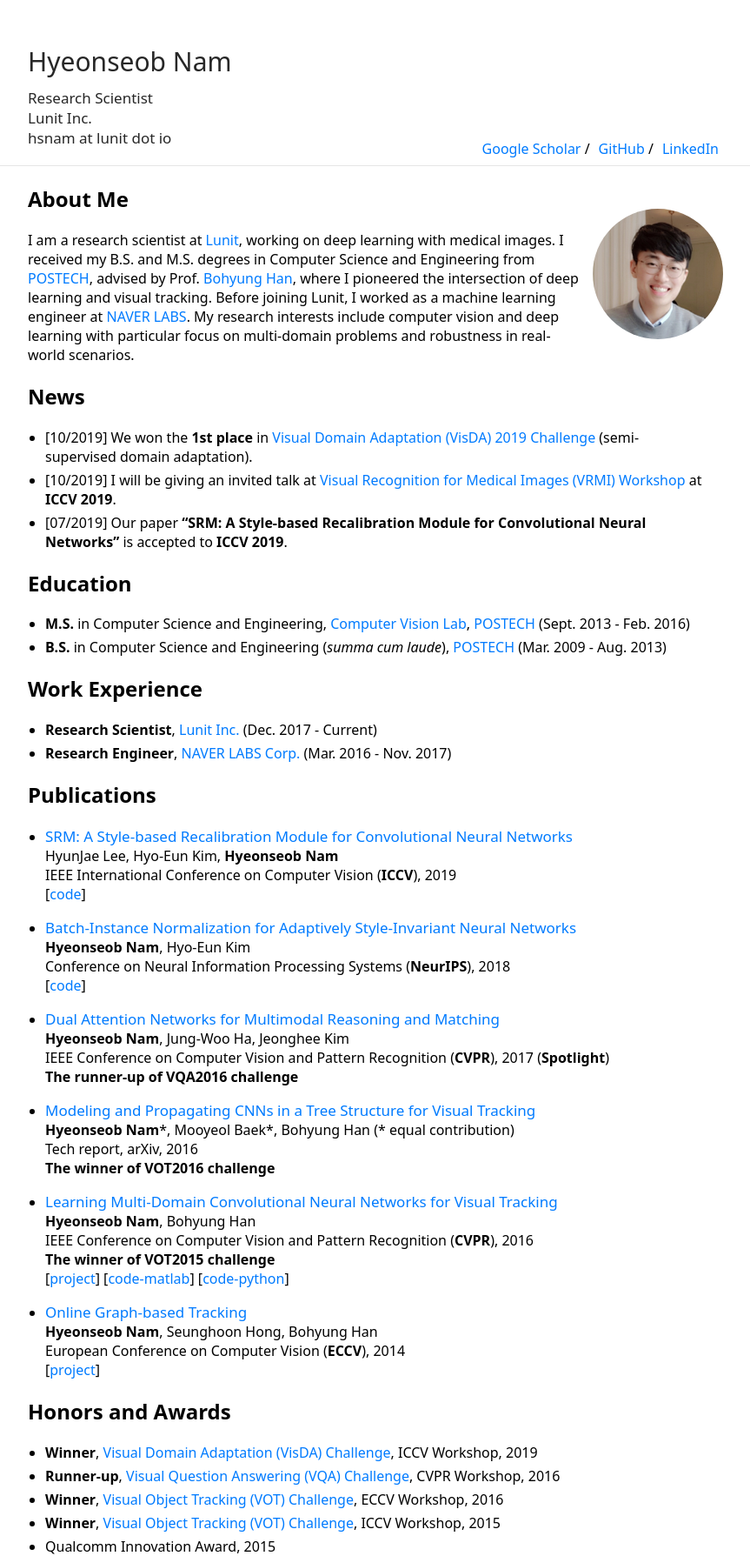
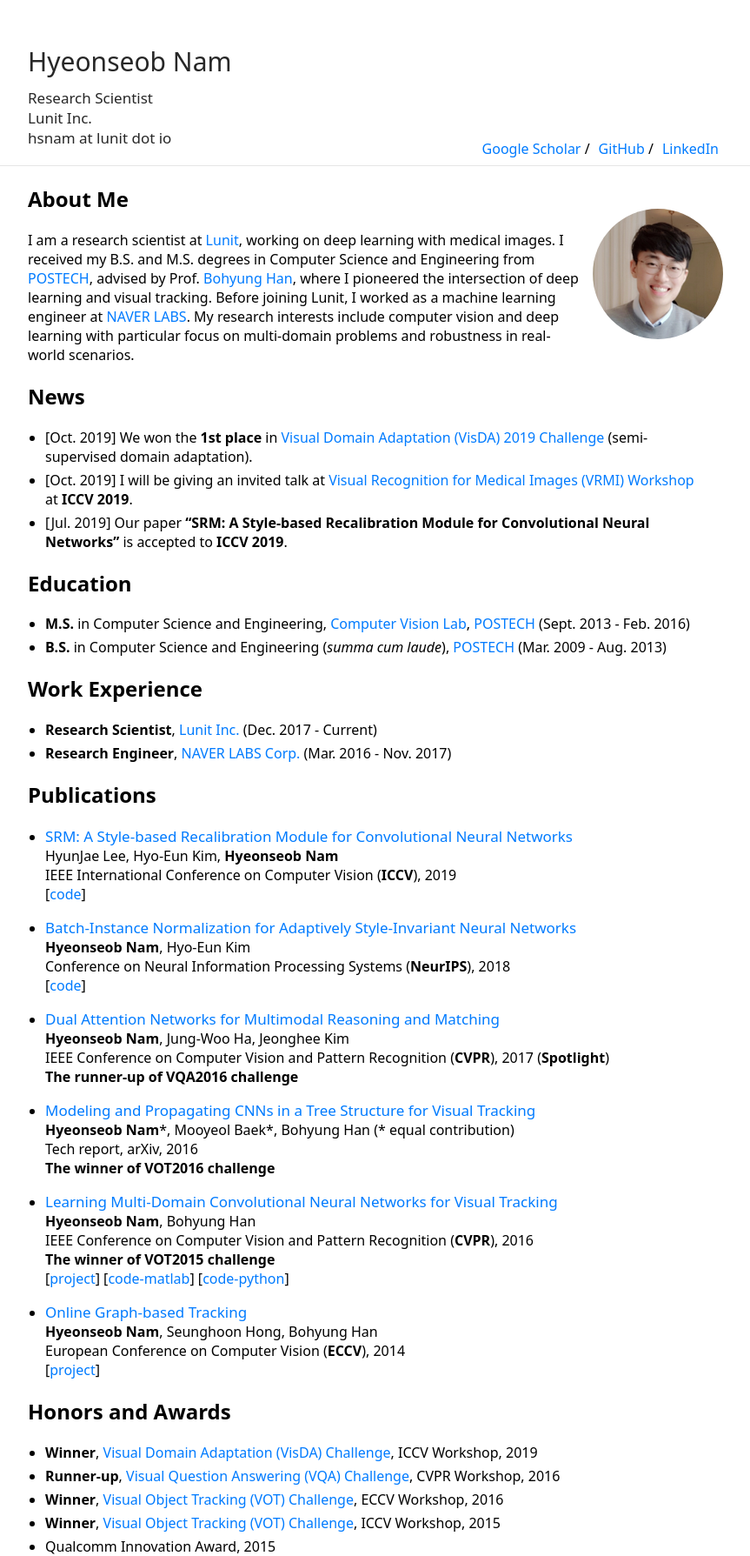
Before and after one commit to gholste/hyeonseobnam.github.io, a Jekyll site: the page built from index.md, in a window 1280 px wide. Shown: the whole page at 87% size, without its empty margins (208-1071 px from the left). Built offline with Jekyll 4.4.1, drawn with Linux system fonts in a browser that asks for light colours.

Commit message:
Update index.md

```diff
--- a/index.md
+++ b/index.md
@@ -13,9 +13,9 @@ Before joining Lunit, I worked as a machine learning engineer at [NAVER LABS](ht
 My research interests include computer vision and deep learning with particular focus on multi-domain problems and robustness in real-world scenarios.
 
 ## News
-- [10/2019] We won the **1st place** in [Visual Domain Adaptation (VisDA) 2019 Challenge](http://ai.bu.edu/visda-2019/) (semi-supervised domain adaptation).
-- [10/2019] I will be giving an invited talk at [Visual Recognition for Medical Images (VRMI) Workshop](https://sites.google.com/view/iccv19-vrmi) at **ICCV 2019**.
-- [07/2019] Our paper **"SRM: A Style-based Recalibration Module for Convolutional Neural Networks"** is accepted to **ICCV 2019**.
+- [Oct. 2019] We won the **1st place** in [Visual Domain Adaptation (VisDA) 2019 Challenge](http://ai.bu.edu/visda-2019/) (semi-supervised domain adaptation).
+- [Oct. 2019] I will be giving an invited talk at [Visual Recognition for Medical Images (VRMI) Workshop](https://sites.google.com/view/iccv19-vrmi) at **ICCV 2019**.
+- [Jul. 2019] Our paper **"SRM: A Style-based Recalibration Module for Convolutional Neural Networks"** is accepted to **ICCV 2019**.
 
 ## Education
 
```
